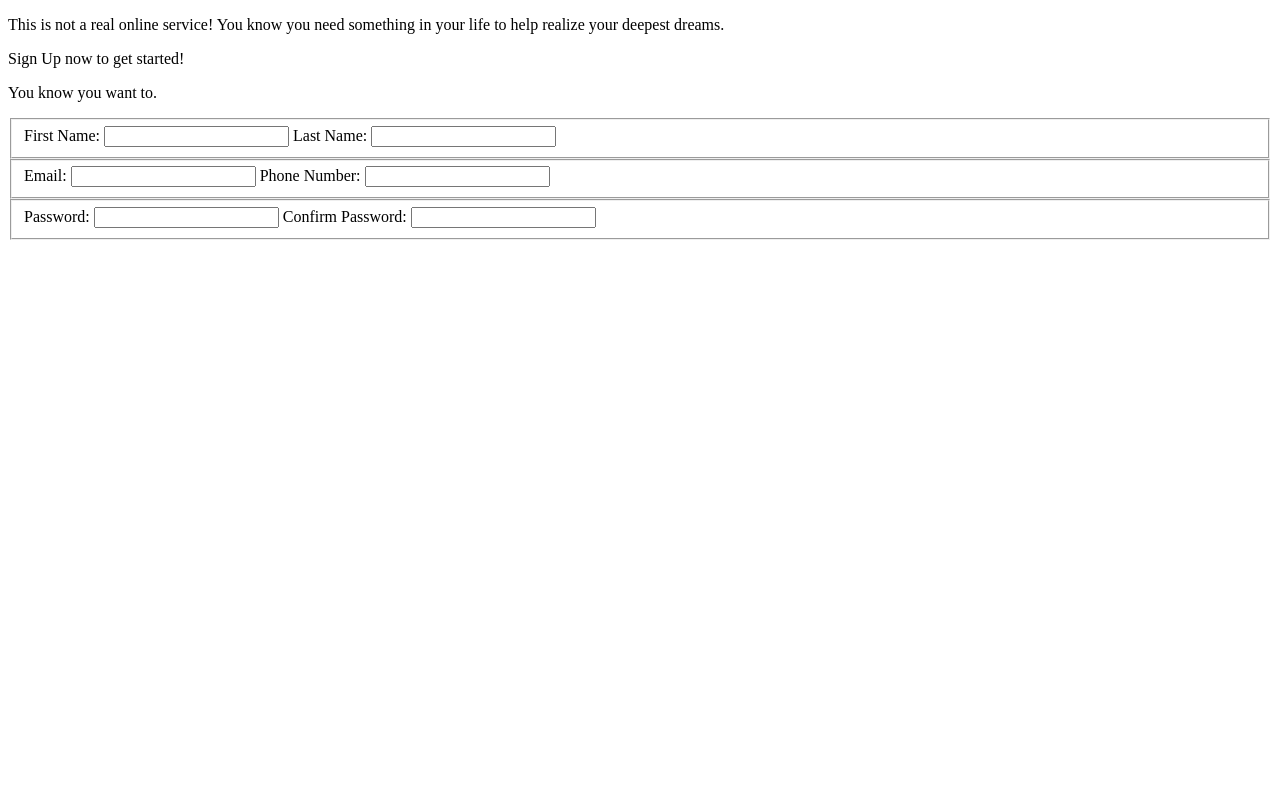
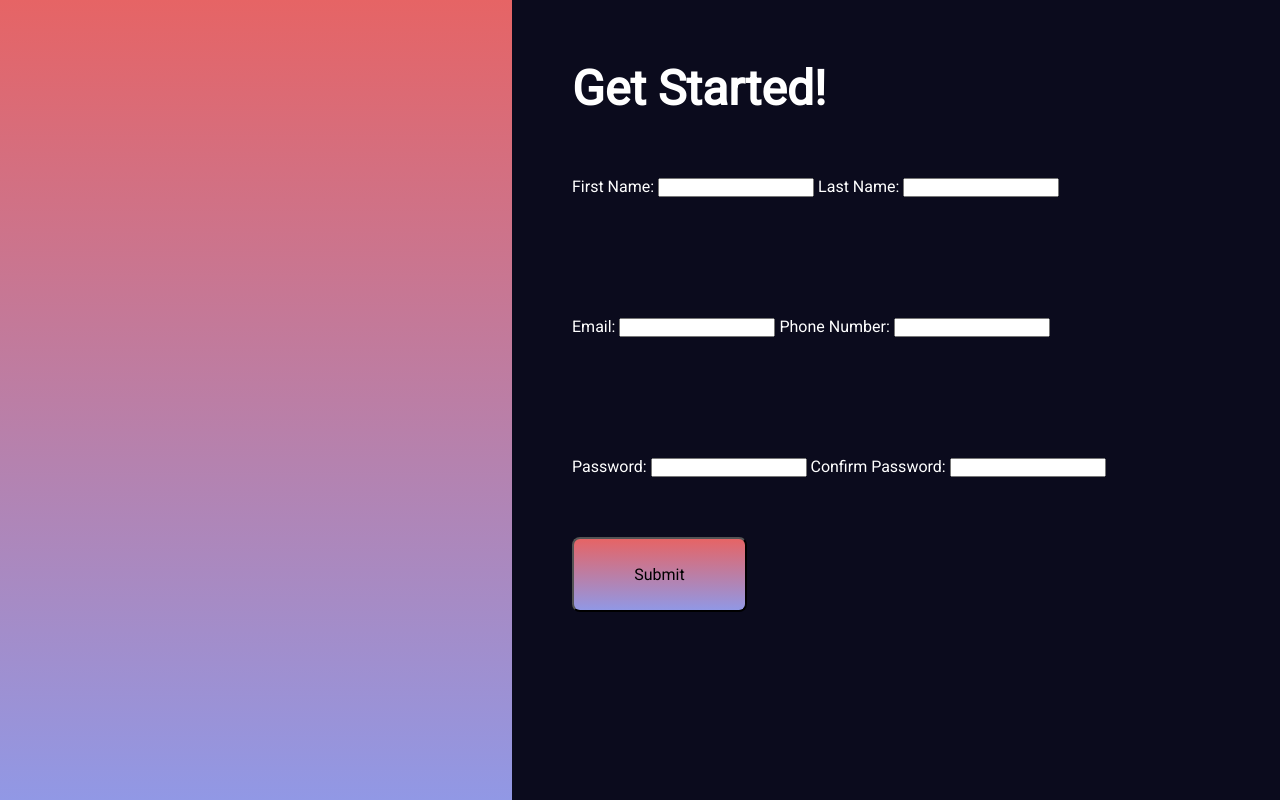
Before and after one commit to HamzaHersi01/sign-up-form, a plain HTML site: page index.html in a window 1280 px wide. Drawn offline with Linux system fonts and the light colour scheme.

Commit message:
added more styling for buttons and  background

```diff
--- a/index.html
+++ b/index.html
@@ -2,15 +2,14 @@
 <html>
 <head>
     <title>Sign Up Form</title>
+    <link rel="stylesheet"  href="style.css">
 </head>
 <body>
     <div class="container">
         <div class="image-container"></div>
         <div class="form-section">
             <div class="text">
-                <p>This is not a real online service! You know you need something in your life to help realize your deepest dreams.</p>
-                <p>Sign Up now to get started!</p>
-                <p>You know you want to.</p>
+                <p>Get Started!</p>
             </div>
                 <form>
                     <fieldset class="personal-info">
@@ -31,6 +30,7 @@
                         <label for="confirm">Confirm Password:</label>
                         <input type="confirm" id="confirm" name="confirm">
                     </fieldset>
+                    <input class="button" type="submit" value="Submit">
                 </form>
             </div>
     </div>
--- a/style.css
+++ b/style.css
@@ -1,7 +1,8 @@
 @import url('https://fonts.googleapis.com/css2?family=Roboto&display=swap');
 :root {
     --background: linear-gradient(#e66465, #9198e5);
-    --text-color: #8a8a8a;
+    --form-background:  rgb(11, 11, 29);
+    --text-color: white    ;
 }
 
 *{
@@ -11,3 +12,58 @@
     font-family: 'Roboto', sans-serif;
 
 }
+html{
+    overflow: hidden;
+}
+
+body{
+    overflow: hidden;
+}
+
+.container{
+    display: flex;
+    width: 100%;
+    height: 100vh;
+}
+
+.image-container{
+    width: 40%;
+    height: 100%;
+    background: var(--background);
+
+}
+
+.form-section{
+    width: 60%;
+    height: 100%;
+    background: var(--form-background);
+    color: var(--text-color);
+}
+p{
+    font-size: 48px;
+    font-weight: 900;
+    margin-left: 60px;
+    margin-top: 60px;
+}
+
+.button{
+    width: 175px;
+    height: 75px;
+    border-radius: 8px;
+    font-size: 16px;
+    margin-left: 60px;
+    background:var(--background);
+}
+
+fieldset{
+    border: none;
+    margin: 60px;
+}
+
+form{
+    width: 100%;
+    display: flex;
+    flex-direction: column;
+    justify-content: center;
+
+}
```
